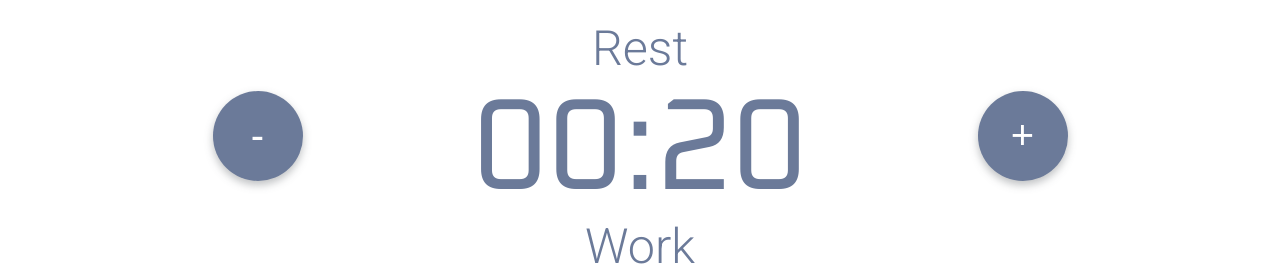
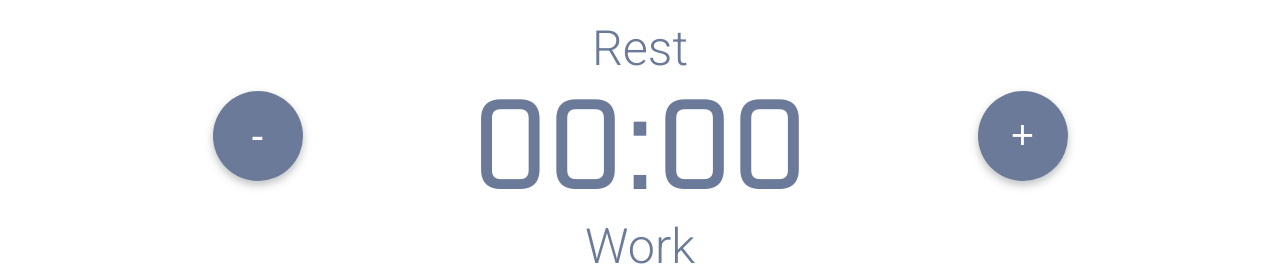
Before and after one commit to TechnicalScando/intervaltimer, a React (Create React App) app: page / in a window 1280 px wide. Shown: the part 168-436 px from the top of the page. Built offline with nearby package versions, Linux system fonts and the light colour scheme.

Commit message:
can now increment/decrement rest and work timers

```diff
--- a/src/InfoArea.js
+++ b/src/InfoArea.js
@@ -5,9 +5,9 @@ import InfoBar from './InfoBar'
 import './InfoArea.css'
 
 const PlayArea = ({ isTraining, isPaused }) => {
-  const [prepTimer, setPrepTimer] = useState('prep timer')
-  const [workTimer, setWorkTimer] = useState('work timer')
-  const [restTimer, setRestTimer] = useState('rest timer')
+  const [prepTimer, setPrepTimer] = useState(0)
+  const [workTimer, setWorkTimer] = useState(60)
+  const [restTimer, setRestTimer] = useState(0)
   const [sets, setSets] = useState(7)
 
   const startTimer = () => {
@@ -32,10 +32,57 @@ const PlayArea = ({ isTraining, isPaused }) => {
     }
   }
 
+  const incrementWorkTimer = () => {
+    setWorkTimer(workTimer + 1)
+  }
+
+  const decrementWorkTimer = () => {
+    if (workTimer > 0) {
+      setWorkTimer(workTimer - 1)
+    }
+  }
+
+  const incrementRestTimer = () => {
+    setRestTimer(restTimer + 1)
+  }
+
+  const decrementRestTimer = () => {
+    if (restTimer > 0) {
+      setRestTimer(restTimer - 1)
+    }
+  }
+
+  const valueToTimer = (value) => {
+    const minutes = ~~((value % 3600) / 60)
+    const seconds = ~~value % 60
+
+    let returnValue = ''
+
+    minutes < 10
+      ? returnValue += `0${minutes}`
+      : returnValue += `${minutes}`
+
+    seconds < 10
+      ? returnValue += `:0${seconds}`
+      : returnValue += `:${seconds}`
+
+    return returnValue
+  }
+
   return (
     <div className='infoArea'>
-      <InfoBar label='Rest' info='00:20' />
-      <InfoBar label='Work' info='01:00' />
+      <InfoBar
+        label='Rest'
+        info={valueToTimer(restTimer)}
+        incrementFunction={incrementRestTimer}
+        decrementFunction={decrementRestTimer}
+      />
+      <InfoBar
+        label='Work'
+        info={valueToTimer(workTimer)}
+        incrementFunction={incrementWorkTimer}
+        decrementFunction={decrementWorkTimer}
+      />
       <InfoBar
         label='Sets'
         info={sets}
```
Also changed, not shown: 1 other file (tests, documents, lock files or other folders).
